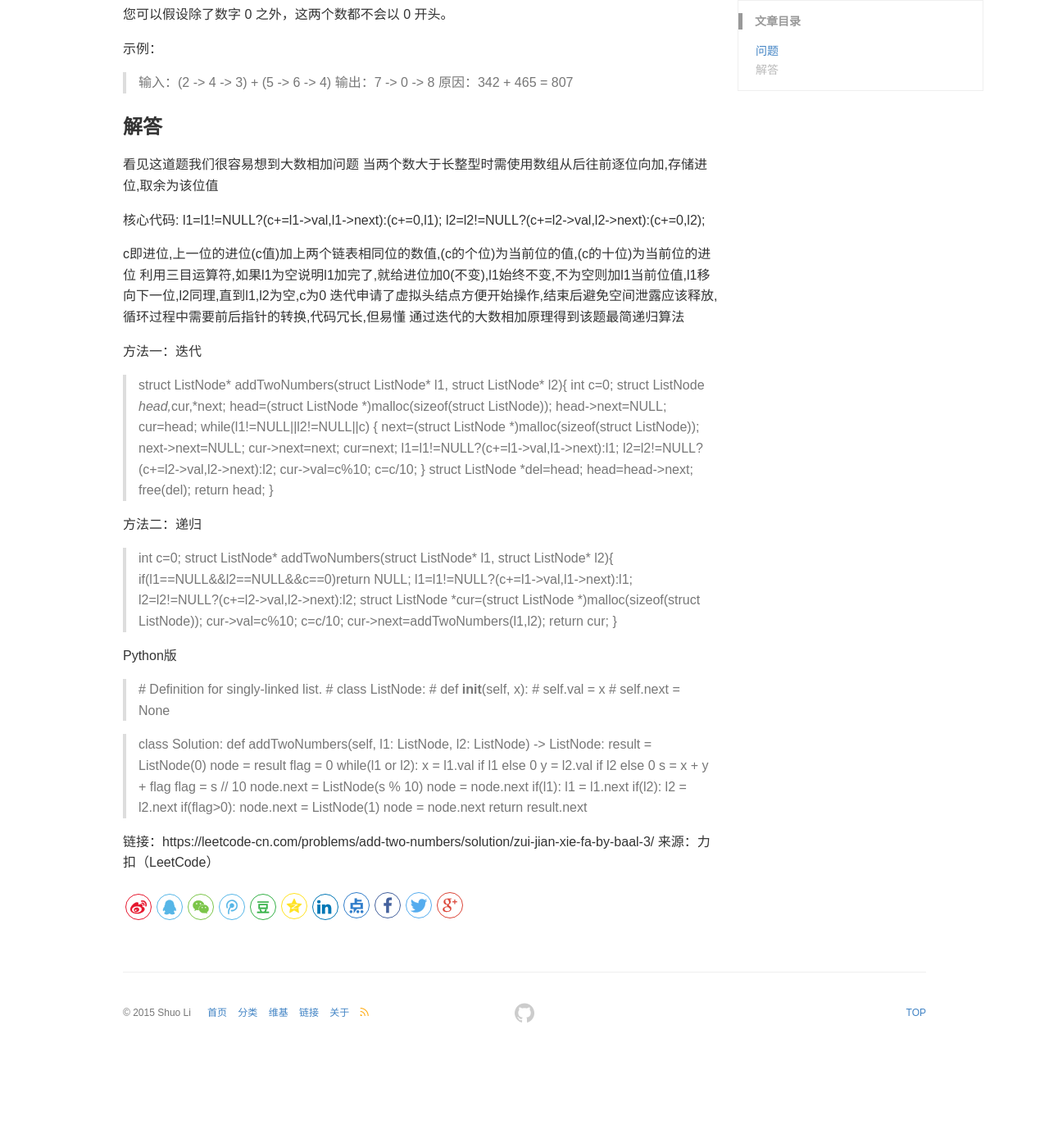
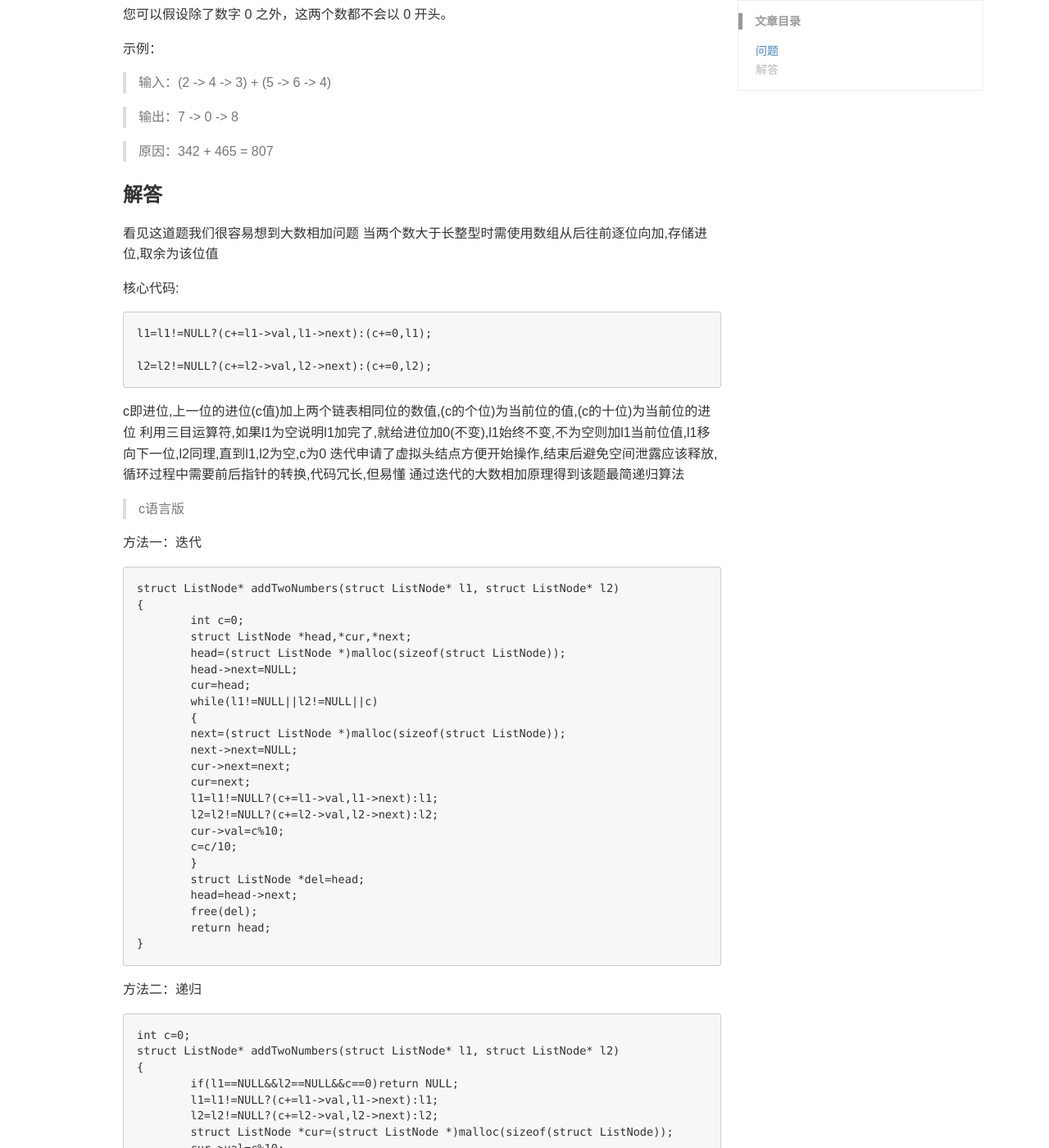
Before and after one commit to irving-11/irving-11.github.io, a Jekyll site: the page built from _posts/2020-03-18-leetcode2.md, in a window 1280 px wide and 1400 px high, scrolled down 374 px. Shown: the whole window at 82% size. Built offline with Jekyll 4.4.1, drawn with Linux system fonts in a browser that asks for light colours; comment, search, counter and statistics services are not loaded; before the commit the page ends 1658 px from its top, so only the background shows below that; some of the changed text lies outside the part shown.

Commit message:
first true blog

```diff
--- a/_posts/2020-03-18-leetcode2.md
+++ b/_posts/2020-03-18-leetcode2.md
@@ -16,9 +16,11 @@ keywords: Algorithm, LeetCode
 
 示例：
 
->输入：(2 -> 4 -> 3) + (5 -> 6 -> 4)
->输出：7 -> 0 -> 8
->原因：342 + 465 = 807
+> 输入：(2 -> 4 -> 3) + (5 -> 6 -> 4)
+
+> 输出：7 -> 0 -> 8
+
+> 原因：342 + 465 = 807
 
 ### 解答
 
@@ -26,82 +28,90 @@ keywords: Algorithm, LeetCode
 当两个数大于长整型时需使用数组从后往前逐位向加,存储进位,取余为该位值
 
 核心代码:
-l1=l1!=NULL?(c+=l1->val,l1->next):(c+=0,l1); l2=l2!=NULL?(c+=l2->val,l2->next):(c+=0,l2);
+
+	l1=l1!=NULL?(c+=l1->val,l1->next):(c+=0,l1);
+
+	l2=l2!=NULL?(c+=l2->val,l2->next):(c+=0,l2);
 
 c即进位,上一位的进位(c值)加上两个链表相同位的数值,(c的个位)为当前位的值,(c的十位)为当前位的进位
 利用三目运算符,如果l1为空说明l1加完了,就给进位加0(不变),l1始终不变,不为空则加l1当前位值,l1移向下一位,l2同理,直到l1,l2为空,c为0
 迭代申请了虚拟头结点方便开始操作,结束后避免空间泄露应该释放,循环过程中需要前后指针的转换,代码冗长,但易懂
 通过迭代的大数相加原理得到该题最简递归算法
 
+>c语言版
+
 方法一：迭代
 
->struct ListNode* addTwoNumbers(struct ListNode* l1, struct ListNode* l2){
-    int c=0;
-    struct ListNode *head,*cur,*next;
-    head=(struct ListNode *)malloc(sizeof(struct ListNode));
-    head->next=NULL;
-    cur=head;
-    while(l1!=NULL||l2!=NULL||c)
-    {
-        next=(struct ListNode *)malloc(sizeof(struct ListNode));
-        next->next=NULL;
-        cur->next=next;
-        cur=next;
-        l1=l1!=NULL?(c+=l1->val,l1->next):l1;
-        l2=l2!=NULL?(c+=l2->val,l2->next):l2;
-        cur->val=c%10;
-        c=c/10;
-    }
-    struct ListNode *del=head;
-    head=head->next;
-    free(del);
-    return head;
-}
+
+	struct ListNode* addTwoNumbers(struct ListNode* l1, struct ListNode* l2)
+	{
+		int c=0;
+    	struct ListNode *head,*cur,*next;
+    	head=(struct ListNode *)malloc(sizeof(struct ListNode));
+    	head->next=NULL;
+    	cur=head;
+    	while(l1!=NULL||l2!=NULL||c)
+    	{
+        	next=(struct ListNode *)malloc(sizeof(struct ListNode));
+        	next->next=NULL;
+        	cur->next=next;
+        	cur=next;
+        	l1=l1!=NULL?(c+=l1->val,l1->next):l1;
+        	l2=l2!=NULL?(c+=l2->val,l2->next):l2;
+        	cur->val=c%10;
+        	c=c/10;
+    	}
+    	struct ListNode *del=head;
+    	head=head->next;
+    	free(del);
+    	return head;
+	}
+
 
 方法二：递归
 
->int c=0;
-struct ListNode* addTwoNumbers(struct ListNode* l1, struct ListNode* l2){
-    if(l1==NULL&&l2==NULL&&c==0)return NULL;
-    l1=l1!=NULL?(c+=l1->val,l1->next):l1;
-    l2=l2!=NULL?(c+=l2->val,l2->next):l2;
-    struct ListNode *cur=(struct ListNode *)malloc(sizeof(struct ListNode));
-    cur->val=c%10;
-    c=c/10;
-    cur->next=addTwoNumbers(l1,l2);
-    return cur;
-}
+	int c=0;
+	struct ListNode* addTwoNumbers(struct ListNode* l1, struct ListNode* l2)
+	{
+    	if(l1==NULL&&l2==NULL&&c==0)return NULL;
+    	l1=l1!=NULL?(c+=l1->val,l1->next):l1;
+    	l2=l2!=NULL?(c+=l2->val,l2->next):l2;
+    	struct ListNode *cur=(struct ListNode *)malloc(sizeof(struct ListNode));
+    	cur->val=c%10;
+    	c=c/10;
+    	cur->next=addTwoNumbers(l1,l2);
+    	return cur;
+	}
 
 
-Python版
+>Python版
 
->
-\# Definition for singly-linked list.
-\# class ListNode:
-\#     def __init__(self, x):
-\#         self.val = x
-\#         self.next = None
 
->class Solution:
-    def addTwoNumbers(self, l1: ListNode, l2: ListNode) -> ListNode:
-        result = ListNode(0)
-        node = result
-        flag = 0
-        while(l1 or l2):
-            x = l1.val if l1 else 0
-            y = l2.val if l2 else 0
-            s = x + y + flag
-            flag = s // 10
-            node.next = ListNode(s % 10)
-            node = node.next
-            if(l1):
-                l1 = l1.next
-            if(l2):
-                l2 = l2.next
-        if(flag>0):
-            node.next = ListNode(1)
-            node = node.next
-        return result.next
+	# Definition for singly-linked list.
+	# class ListNode:
+	#     def __init__(self, x):
+	#         self.val = x
+	#         self.next = None
+
+	class Solution:
+    	def addTwoNumbers(self, l1: ListNode, l2: ListNode) -> ListNode:
+        	result = ListNode(0)
+        	node = result
+        	flag = 0
+        	while(l1 or l2):
+            	x = l1.val if l1 else 0
+            	y = l2.val if l2 else 0
+            	s = x + y + flag
+            	flag = s // 10
+            	node.next = ListNode(s % 10)
+            	node = node.next
+            	if(l1): l1 = l1.next
+            	if(l2): l2 = l2.next
+
+        	if(flag>0):
+            	node.next = ListNode(1)
+            	node = node.next
+        	return result.next
 
 
 链接：https://leetcode-cn.com/problems/add-two-numbers/solution/zui-jian-xie-fa-by-baal-3/
```
